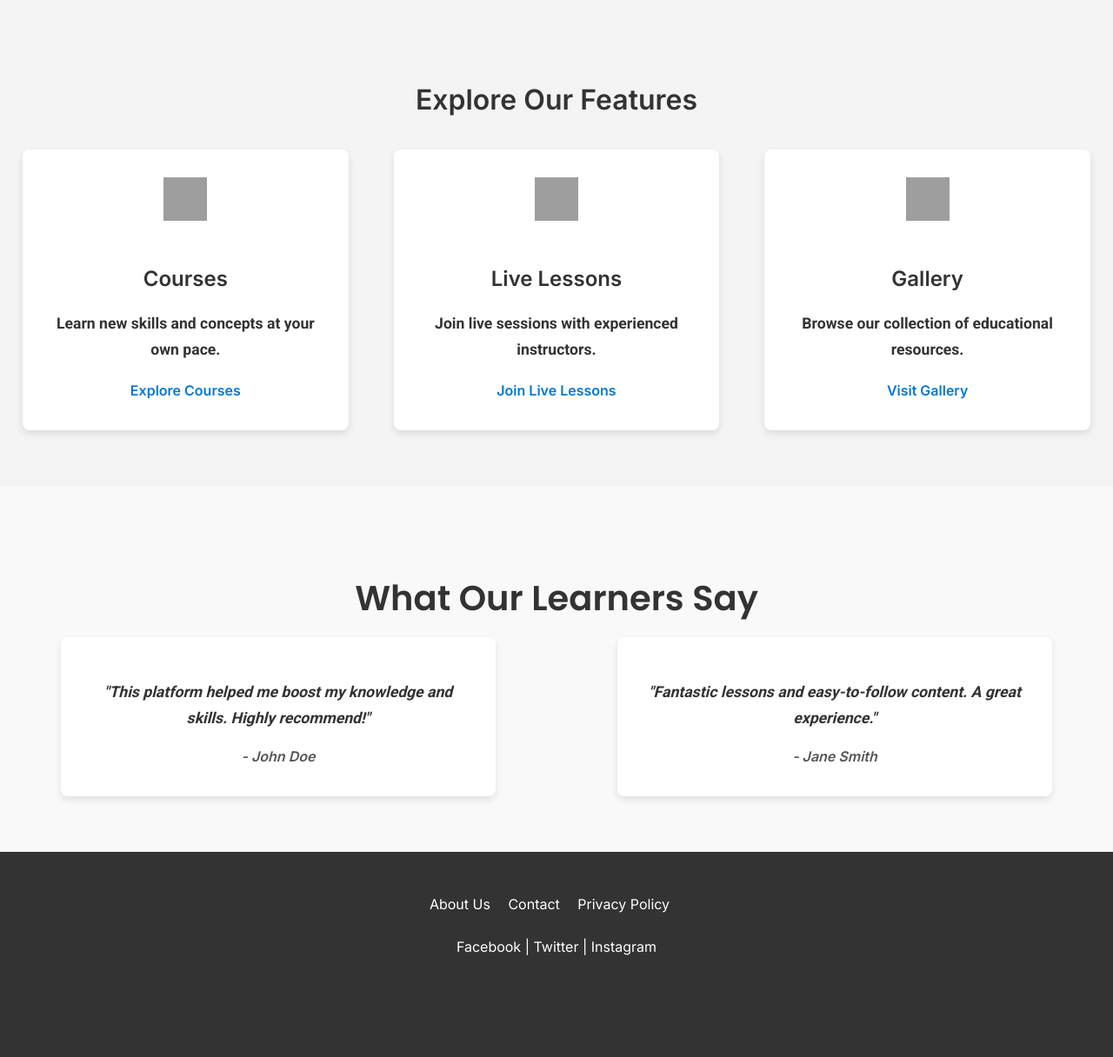
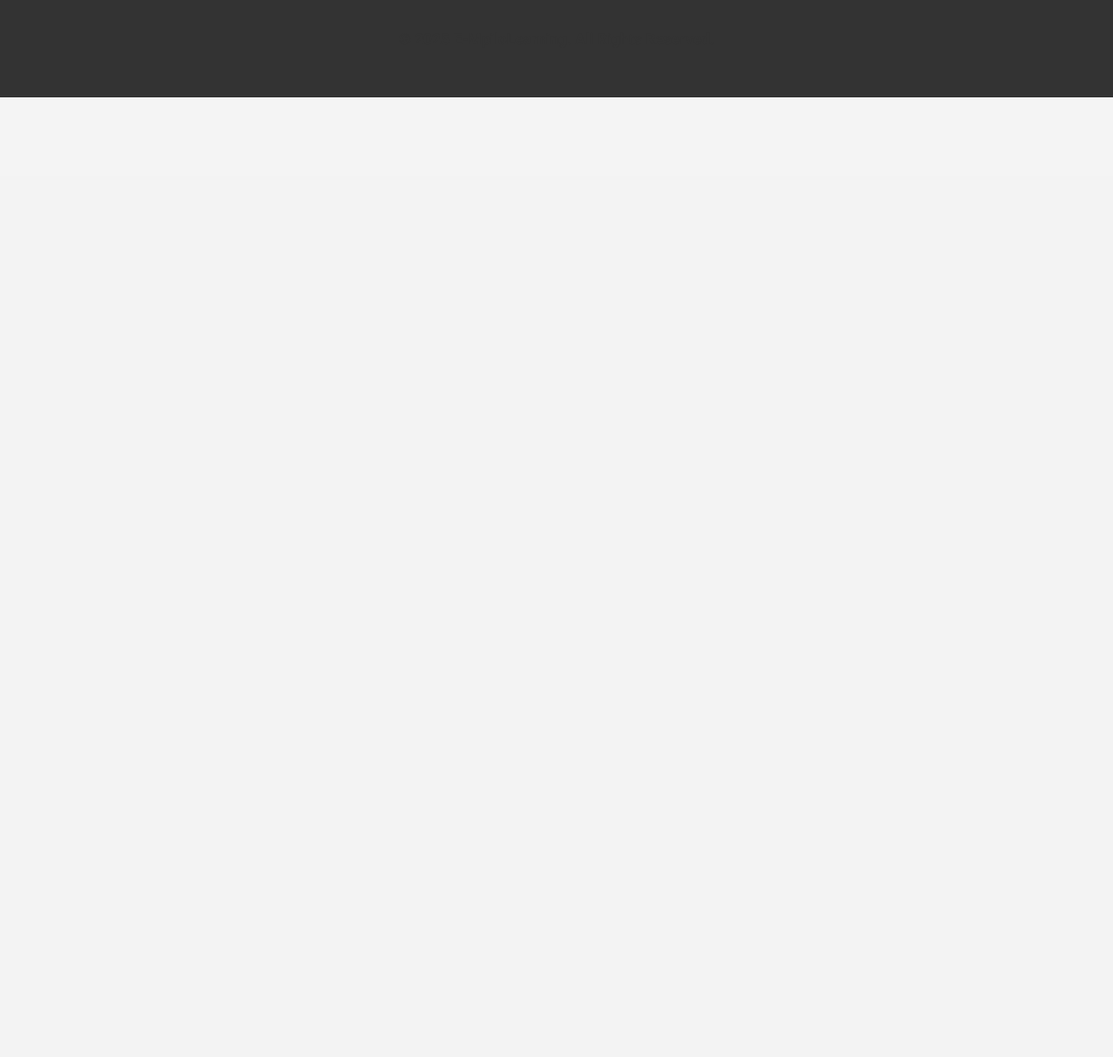
Before and after one commit to ratshikuni/slackers, a Flask app: page /home in a window 1280 px wide. Shown: the part 598-1814 px from the top of the page at 87% size. After the commit the page ends 710 px from the top, so only its background shows below. Run offline with Flask 3, Linux system fonts and the light colour scheme; the visitor is signed in with stand-in values (Sample User, id 1); grey boxes are pictures that could not be loaded.

Commit message:
updated hero/home page && updated navbar for now

```diff
--- a/templates/home.html
+++ b/templates/home.html
@@ -5,11 +5,26 @@
     <meta name="viewport" content="width=device-width, initial-scale=1.0" />
     <title>Gallery</title>
     <!-- Linking stylesheets -->
-    <link rel="stylesheet" href="{{ url_for('static', filename='css/base.css') }}">
-    <link rel="stylesheet" href="{{ url_for('static', filename='css/navbar.css') }}">
-    <link rel="stylesheet" href="{{ url_for('static', filename='css/typography.css') }}">
-    <link rel="stylesheet" href="{{ url_for('static', filename='css/homepage.css') }}">
-    <script src="{{ url_for('static', filename='js/scripts.js') }}" defer></script>
+    <link
+      rel="stylesheet"
+      href="{{ url_for('static', filename='css/base.css') }}"
+    />
+    <link
+      rel="stylesheet"
+      href="{{ url_for('static', filename='css/navbar.css') }}"
+    />
+    <link
+      rel="stylesheet"
+      href="{{ url_for('static', filename='css/typography.css') }}"
+    />
+    <link
+      rel="stylesheet"
+      href="{{ url_for('static', filename='css/homepage.css') }}"
+    />
+    <script
+      src="{{ url_for('static', filename='js/scripts.js') }}"
+      defer
+    ></script>
   </head>
   <body>
     <!-- Navbar Section -->
@@ -18,63 +33,12 @@
     <!-- Main Content -->
     <main>
       <!-- Hero Section -->
-      <section class="hero">
-        <h1>Welcome to E-MpiloLearning</h1>
-        <div class="hero-content">
-          <p>Empowering your learning journey with interactive content and resources.</p>
-          {% if session['name'] %}
-            <p>Welcome back, {{ session['name'] }}!</p>
-          {% else %}
-            <p>Join us to start learning!</p>
-          {% endif %}
-          <a href="{{ url_for('gallery') }}" class="cta-button">Explore the Gallery</a>
-        </div>
-      </section>
-
-      <!-- Features Section -->
-      <section class="features">
-        <h2>Explore Our Features</h2>
-        <div class="feature-cards">
-          <div class="feature-card">
-            <img src="/path/to/icon1.png" alt="Courses" />
-            <h3>Courses</h3>
-            <p>Learn new skills and concepts at your own pace.</p>
-            <a href="{{ url_for('subject') }}">Explore Courses</a>
-          </div>
-          <div class="feature-card">
-            <img src="/path/to/icon2.png" alt="Live Lessons" />
-            <h3>Live Lessons</h3>
-            <p>Join live sessions with experienced instructors.</p>
-            <a href="{{ url_for('live_lesson') }}">Join Live Lessons</a>
-          </div>
-          <div class="feature-card">
-            <img src="/path/to/icon3.png" alt="Gallery" />
-            <h3>Gallery</h3>
-            <p>Browse our collection of educational resources.</p>
-            <a href="{{ url_for('gallery') }}">Visit Gallery</a>
-          </div>
-        </div>
-      </section>
-
-      <!-- Testimonials Section -->
-      <section class="testimonials">
-        <h2>What Our Learners Say</h2>
-        <div class="testimonial-cards">
-          <div class="testimonial-card">
-            <p>"This platform helped me boost my knowledge and skills. Highly recommend!"</p>
-            <cite>- John Doe</cite>
-          </div>
-          <div class="testimonial-card">
-            <p>"Fantastic lessons and easy-to-follow content. A great experience."</p>
-            <cite>- Jane Smith</cite>
-          </div>
-        </div>
-      </section>
-
+      {% if session['name'] %}
+      <h1>Welcome back, {{ session['name'] }}!</h1>
       <!-- User Stats Section -->
-      <!-- <section class="user-stats">
+      <section class="user-stats">
         <h2>Your Progress</h2>
-        <div class="progress-bars">
+        <!-- <div class="progress-bars">
           <div class="progress-bar">
             <h3>Course Completion</h3>
             <progress value="70" max="100"></progress>
--- a/templates/navbar.html
+++ b/templates/navbar.html
@@ -1,30 +1,80 @@
 <header>
   <nav class="navbar">
     <div class="logo">
-      <h1>E-MpiloLearning</h1>
+      <a href="{{ url_for('home') }}">
+        <h1>E-MpiloLearning</h1>
+      </a>
     </div>
 
     <!-- Hamburger Menu for Mobile -->
-    <input type="checkbox" id="menu-toggle">
-    <label for="menu-toggle" class="menu-icon" aria-label="Toggle Navigation">&#9776;</label>
+    <input type="checkbox" id="menu-toggle" />
+    <label for="menu-toggle" class="menu-icon" aria-label="Toggle Navigation"
+      >&#9776;</label
+    >
 
     <ul class="nav-links">
       {% if not session.get('is_logged_in', False) %}
-        <li><a href="{{ url_for('register') }}" class="{% if request.endpoint == 'register' %}active{% endif %}">Sign Up</a></li>
-        <li><a href="{{ url_for('login') }}" class="{% if request.endpoint == 'login' %}active{% endif %}">Sign In</a></li>
+      <li>
+        <a
+          href="{{ url_for('register') }}"
+          class="{% if request.endpoint == 'register' %}active{% endif %}"
+          >Sign Up</a
+        >
+      </li>
+      <li>
+        <a
+          href="{{ url_for('login') }}"
+          class="{% if request.endpoint == 'login' %}active{% endif %}"
+          >Sign In</a
+        >
+      </li>
+      {% endif %} {% if session.get('is_logged_in', False) %}
+      <li>
+        <a
+          href="{{ url_for('home') }}"
+          class="{% if request.endpoint == 'home' %}active{% endif %}"
+          >Home</a
+        >
+      </li>
       {% endif %}
+      <li>
+        <a
+          href="{{ url_for('gallery') }}"
+          class="{% if request.endpoint == 'gallery' %}active{% endif %}"
+          >Gallery</a
+        >
+      </li>
+      <li>
+        <a
+          href="{{ url_for('subject') }}"
+          class="{% if request.endpoint == 'subject' %}active{% endif %}"
+          >Subjects</a
+        >
+      </li>
+      <li>
+        <a
+          href="{{ url_for('live_lesson') }}"
+          class="{% if request.endpoint == 'live_lesson' %}active{% endif %}"
+          >Live Lessons</a
+        >
+      </li>
+      <li>
+        <a
+          href="{{ url_for('recorded_lesson') }}"
+          class="{% if request.endpoint == 'recorded_lesson' %}active{% endif %}"
+          >Recorded Lessons</a
+        >
+      </li>
+      <li>
+        <a
+          href="{{ url_for('careers') }}"
+          class="{% if request.endpoint == 'careers' %}active{% endif %}"
+          >Careers</a
+        >
+      </li>
 
       {% if session.get('is_logged_in', False) %}
-        <li><a href="{{ url_for('home') }}" class="{% if request.endpoint == 'home' %}active{% endif %}">Home</a></li>
-      {% endif %}
-      <li><a href="{{ url_for('gallery') }}" class="{% if request.endpoint == 'gallery' %}active{% endif %}">Gallery</a></li>
-      <li><a href="{{ url_for('subject') }}" class="{% if request.endpoint == 'subject' %}active{% endif %}">Subjects</a></li>
-      <li><a href="{{ url_for('live_lesson') }}" class="{% if request.endpoint == 'live_lesson' %}active{% endif %}">Live Lessons</a></li>
-      <li><a href="{{ url_for('recorded_lesson') }}" class="{% if request.endpoint == 'recorded_lesson' %}active{% endif %}">Recorded Lessons</a></li>
-      <li><a href="{{ url_for('careers') }}" class="{% if request.endpoint == 'careers' %}active{% endif %}">Careers</a></li>
-
-      {% if session.get('is_logged_in', False) %}
-        <li><a href="{{ url_for('logout') }}" class="logout-btn">Logout</a></li>
+      <li><a href="{{ url_for('logout') }}" class="logout-btn">Logout</a></li>
       {% endif %}
     </ul>
   </nav>
```
Also changed, not shown: other parts of templates/home.html (+68 -1 lines).
